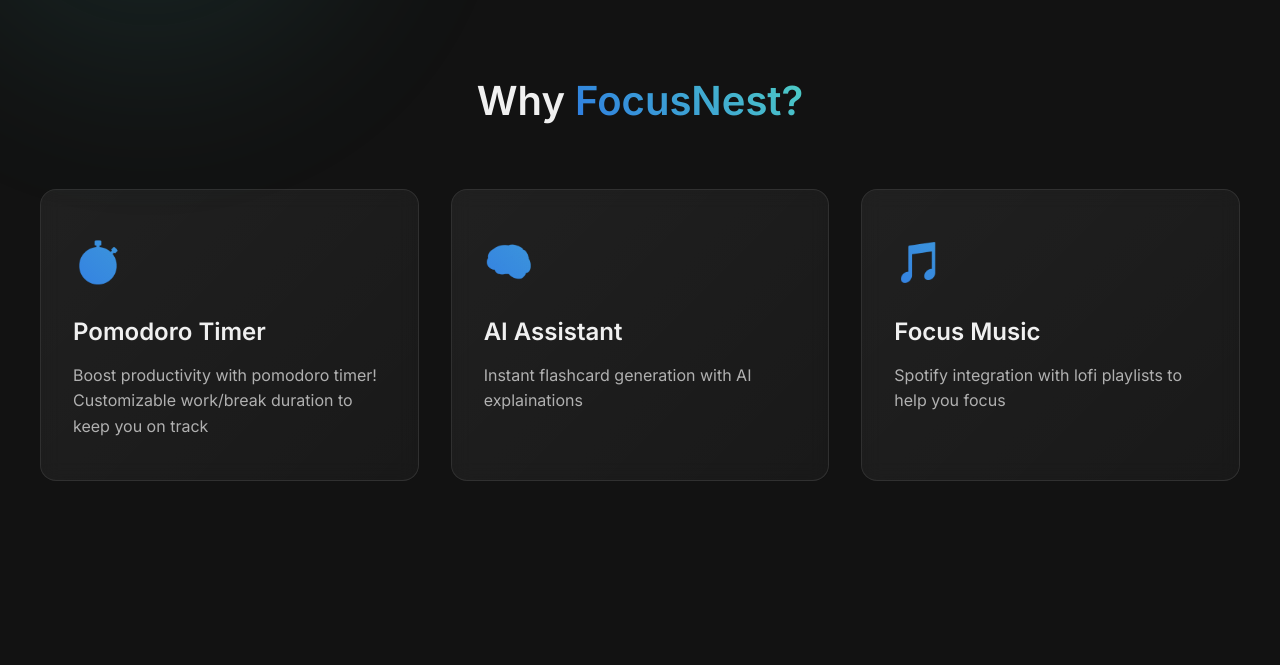
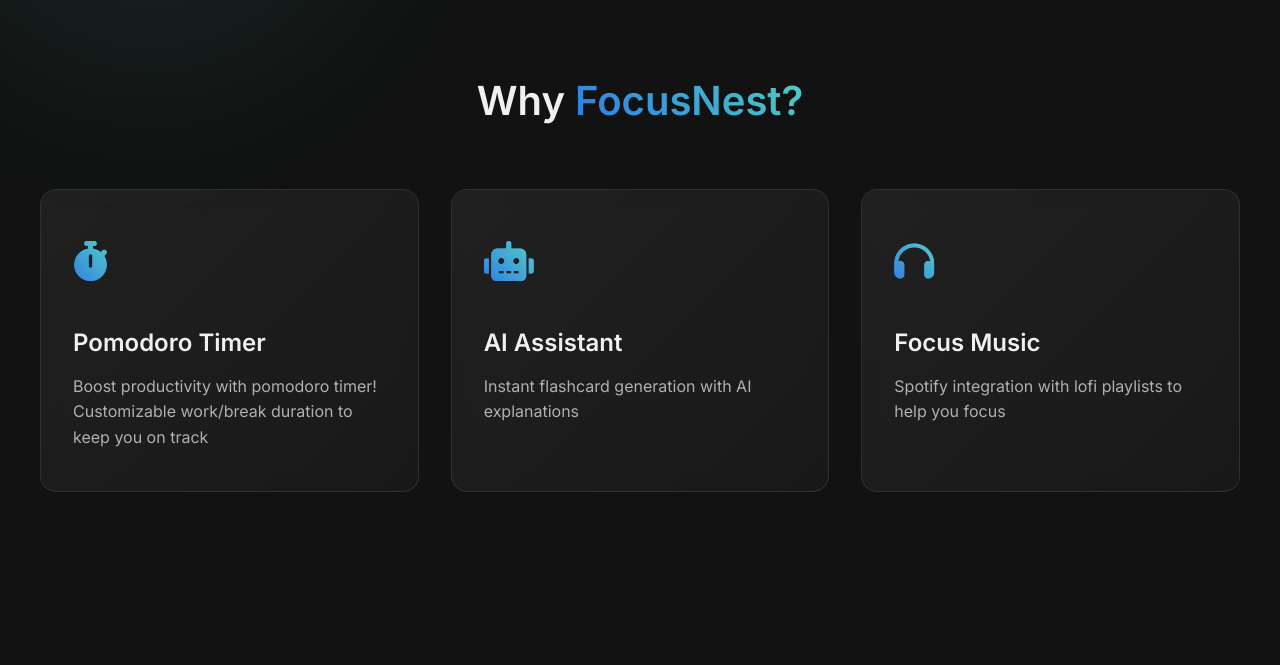
Before and after one commit to c2y5/FocusNest, a Flask app: page / in a window 1280 px wide. Shown: the part 790-1455 px from the top of the page. Run offline with Flask 3, Linux system fonts and the light colour scheme; some libraries are stand-ins or nearby versions.

Commit message:
feature card use fa icons

```diff
--- a/app/static/css/style.css
+++ b/app/static/css/style.css
@@ -406,6 +406,20 @@ p {
   color: transparent;
 }
 
+.feature-icon i {
+    font-size: 2.5rem;
+    margin-bottom: 1.5rem;
+    background: linear-gradient(45deg, var(--primary-light), var(--teal));
+    -webkit-background-clip: text;
+    background-clip: text;
+    color: transparent;
+    transition: transform 0.3s ease;
+}
+
+.feature-card:hover .feature-icon i {
+    transform: scale(1.1);
+}
+
 .feature-card h3 {
   margin-bottom: 1rem;
   font-size: 1.5rem;
--- a/app/templates/index.html
+++ b/app/templates/index.html
@@ -28,17 +28,17 @@
         <h2>Why <span class="gradient-text">FocusNest?</span></h2>
         <div class="feature-grid">
             <div class="feature-card card-mouse-highlight">
-                <div class="feature-icon">⏱️</div>
+                <div class="feature-icon"><i class="fas fa-stopwatch"></i></div>
                 <h3>Pomodoro Timer</h3>
                 <p>Boost productivity with pomodoro timer! Customizable work/break duration to keep you on track</p>
             </div>
             <div class="feature-card card-mouse-highlight">
-                <div class="feature-icon">🧠</div>
+                <div class="feature-icon"><i class="fas fa-robot"></i></div>
                 <h3>AI Assistant</h3>
-                <p>Instant flashcard generation with AI explainations</p>
+                <p>Instant flashcard generation with AI explanations</p>
             </div>
             <div class="feature-card card-mouse-highlight">
-                <div class="feature-icon">🎵</div>
+                <div class="feature-icon"><i class="fas fa-headphones"></i></div>
                 <h3>Focus Music</h3>
                 <p>Spotify integration with lofi playlists to help you focus</p>
             </div>
```
